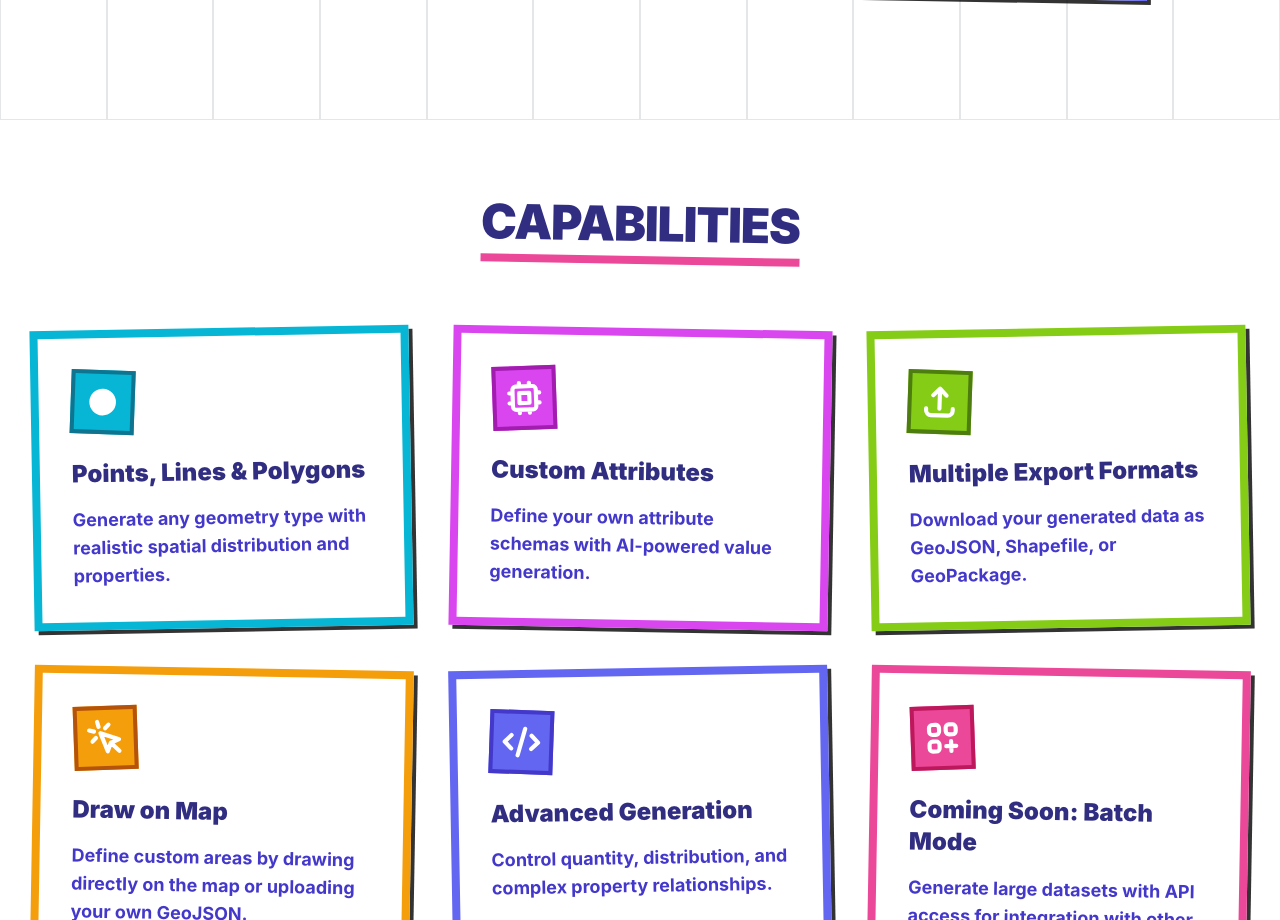
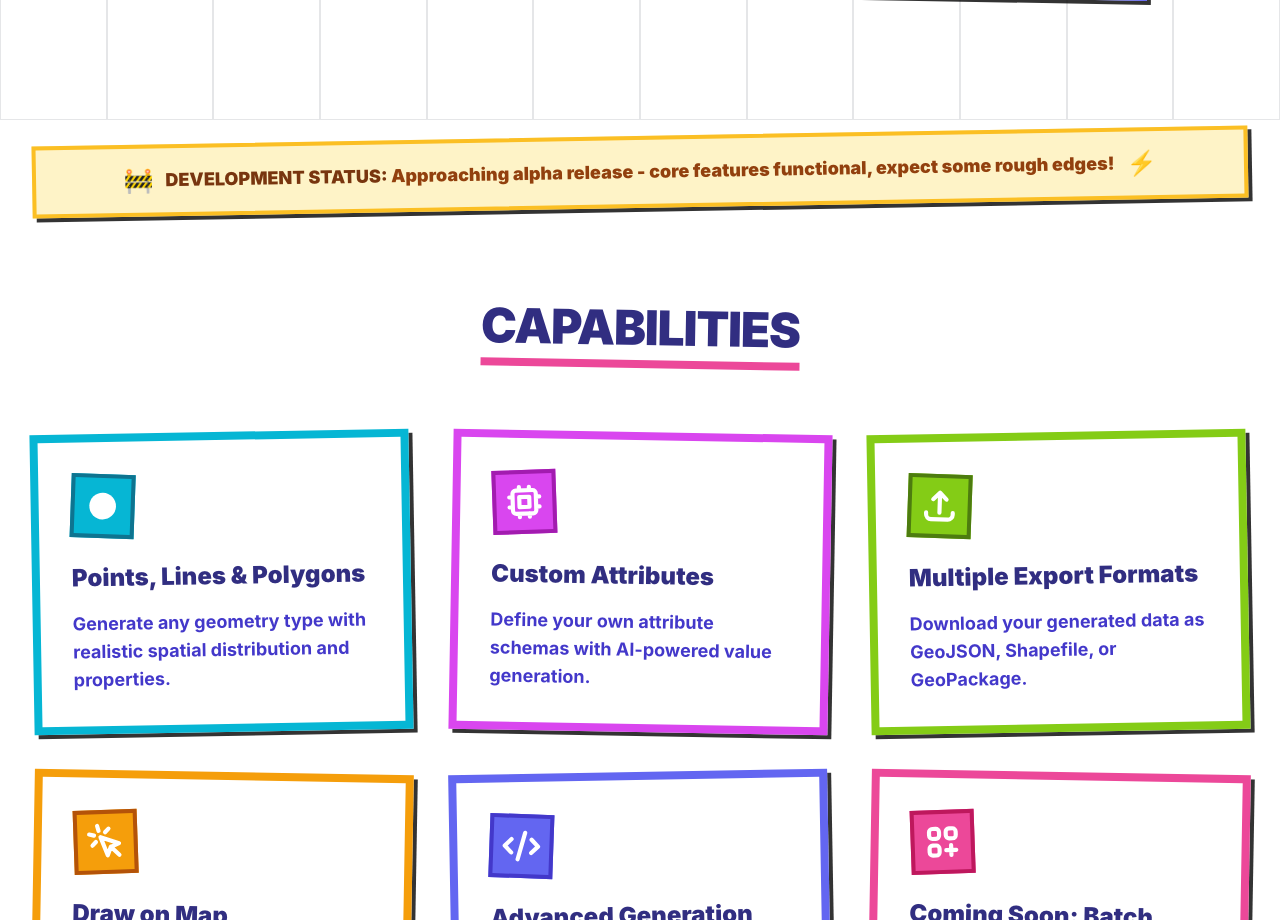
Before and after one commit to rgdonohue/geomockery, a Next.js app: page / in a window 1280 px wide. Shown: the part 1160-2080 px from the top of the page. Built offline with nearby package versions, Linux system fonts and the light colour scheme.

Commit message:
feat: add development status notices for alpha release expectations - Add README blockquote and landing page banner communicating approaching alpha release status, functional core features with rough edges expected. Sets realistic expectations for early adopters while encouraging feedback.

```diff
--- a/src/app/page.js
+++ b/src/app/page.js
@@ -59,6 +59,19 @@ export default function HomePage() {
               <div className="absolute top-8 left-8 bg-pink-500 border-4 border-pink-700 py-3 px-6 transform -rotate-2">
                 <span className="text-xl font-black text-white">LIVE APP</span>
               </div>
+            </div>
+          </div>
+        </section>
+
+        {/* Development Status Banner */}
+        <section className="py-4 px-4 sm:px-6 lg:px-8 max-w-7xl mx-auto">
+          <div className="bg-amber-100 border-4 border-amber-400 shadow-brutalist transform -rotate-1 p-4 text-center">
+            <div className="flex items-center justify-center space-x-3">
+              <span className="text-2xl">🚧</span>
+              <p className="text-lg font-black text-amber-800">
+                <span className="text-amber-900">DEVELOPMENT STATUS:</span> Approaching alpha release - core features functional, expect some rough edges!
+              </p>
+              <span className="text-2xl">⚡</span>
             </div>
           </div>
         </section>
```
Also changed, not shown: 1 other file (tests, documents, lock files or other folders).
